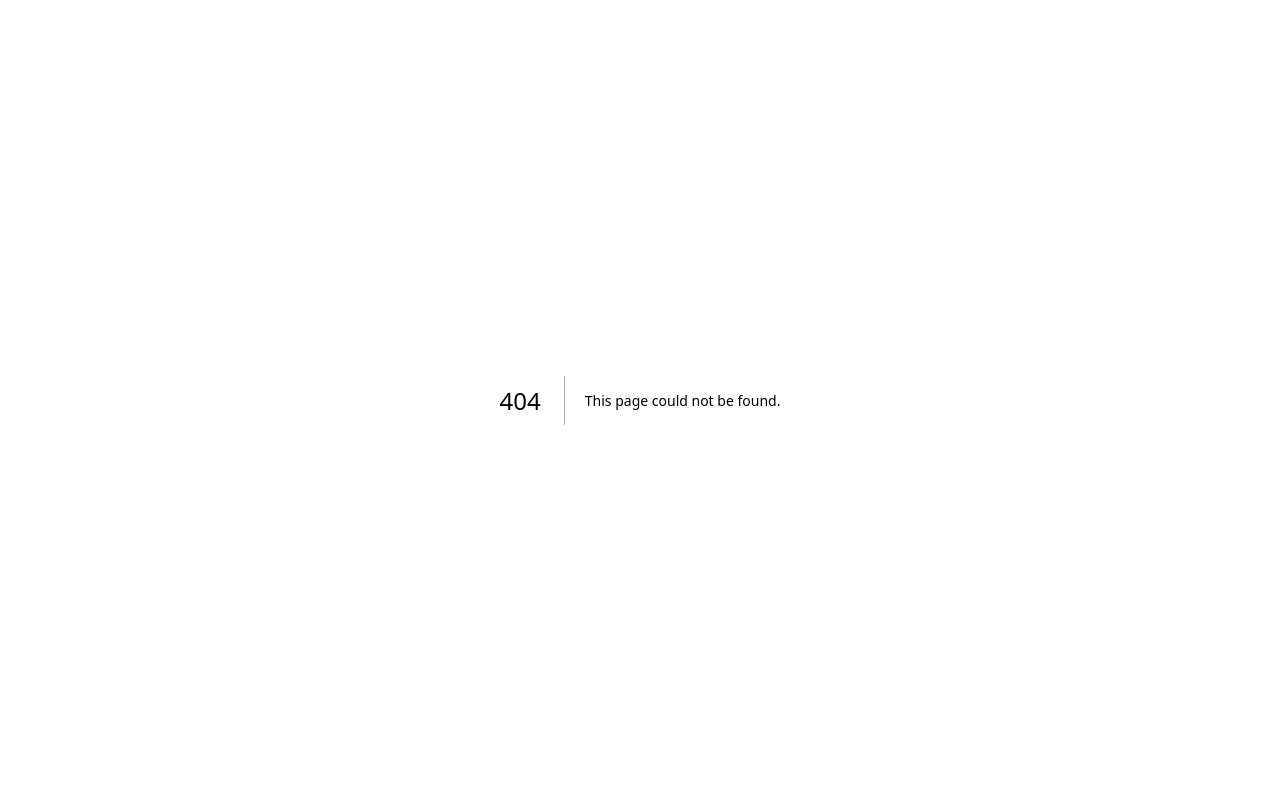
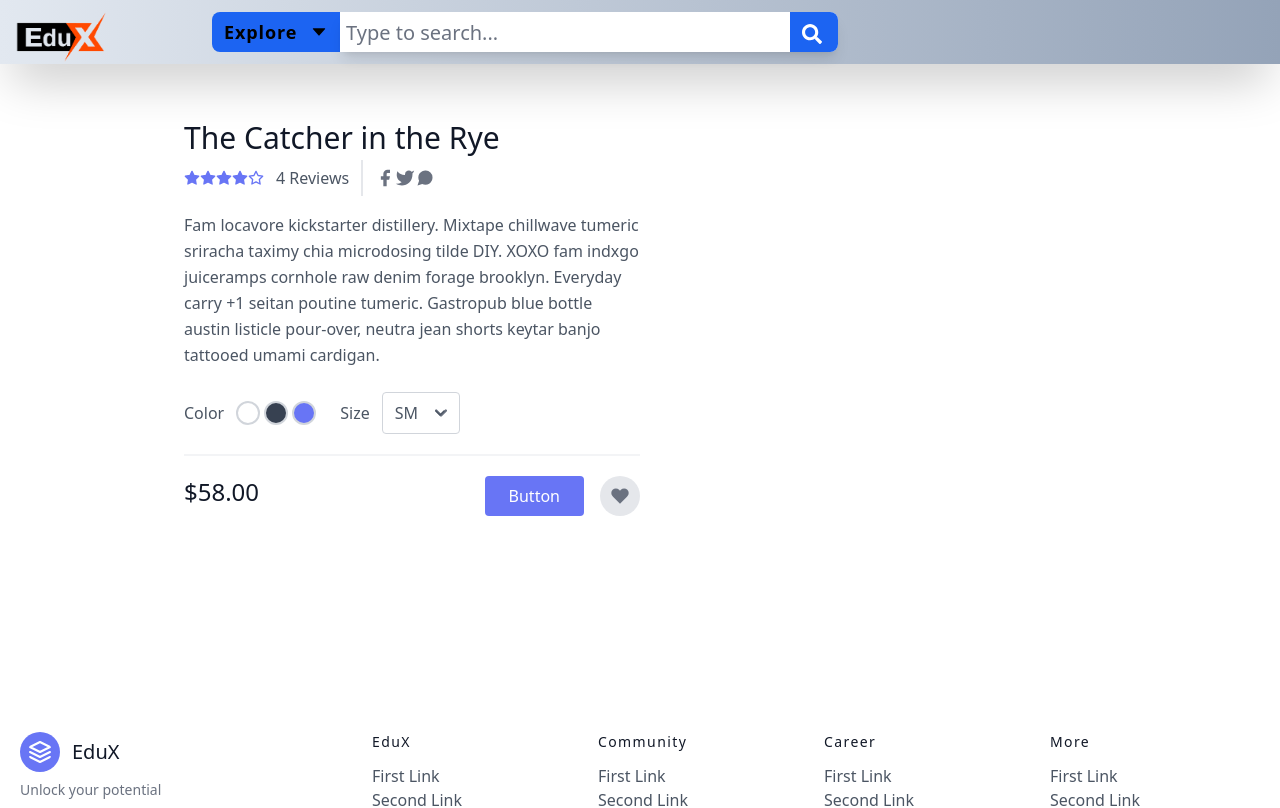
Before and after one commit to AfzalHossan-2005021/EduX, a Next.js app: page /courses/1 in a window 1280 px wide. Before the commit this address had no page. Shown: the top 808 px of the page. Built offline with nearby package versions, Linux system fonts and the light colour scheme.

Commit message:
selected courses api completed

```diff
--- a/components/Navbar.js
+++ b/components/Navbar.js
@@ -3,6 +3,7 @@
 import Logo from '../public/T_logo.png'
 import { FaSearch } from 'react-icons/fa'
 import { AiOutlineCaretUp, AiOutlineCaretDown } from 'react-icons/ai'
+import Link from 'next/link';
 
 const Navbar = () => {
   const [results, setResults] = useState([]);
@@ -29,7 +30,7 @@
   const [isOpen, setIsOpen] = useState(false);
   return (
     <div className='absolute left-48 md:space-y-12'>
-      <button className='absolute bg-blue-600 hover:bg-blue-700 flex items-center w-32 h-10 shadow-xlr justify-between p-2 font-bold text-lg rounded-l-lg tracking-wider border-transparent border-4 duration-300 active:text-white active:border-white'
+      <button  className='absolute bg-blue-600 hover:bg-blue-700 flex items-center w-32 h-10 shadow-xlr justify-between p-2 font-bold text-lg rounded-l-lg tracking-wider border-transparent border-4 duration-5 active:text-white active:border-white'
         onClick={() => setIsOpen((prev) => !prev)}>
         Explore
         {
@@ -136,10 +137,11 @@
       {
         results.map((result, id) => {
           return (
-            <div key={id} className='py-5 px-2.5 hover:bg-zinc-600 text-sky-600'
-              onClick={(e) => alert(`you clicked on {result}`)}>
-              {result.title}
-            </div>
+            <Link href={`/courses/${result.title}`}>
+              <div key={id} className='py-5 px-2.5 hover:bg-zinc-600 text-sky-600'>
+                {result.title}
+              </div>
+            </Link>
           );
         })
       }
--- /dev/null
+++ b/db/get_selected_course_query.js
@@ -0,0 +1,8 @@
+export default function get_selected_course_query(title){
+    return(
+        `SELECT "c_id", "title", "student_count", "rating", "description", "name", "subject", "course_count"
+        FROM "Courses" LEFT JOIN "Users" on "i_id" = "u_id"
+        LEFT JOIN "Instructors" ON "Courses"."i_id" = "Instructors"."i_id"
+        WHERE "Courses"."title" = '${title}'`
+    );
+}
--- /dev/null
+++ b/pages/api/selected_course.js
@@ -0,0 +1,20 @@
+const oracledb = require('oracledb');
+import pool from "../../middleware/connectdb"
+import get_selected_course_query from "@/db/get_selected_course_query";
+
+export default async function selected_course(req, res) {
+	const connection = await pool.acquire();
+    const title = req.body.title
+	try {
+		const result = await connection.execute(
+            get_selected_course_query(title),
+			[],
+			{ outFormat: oracledb.OUT_FORMAT_OBJECT }
+		);
+		res.status(200).json(result.rows);
+	} catch (error) {
+		res.status(500).json({ error: 'An error occurred' });
+	} finally {
+		pool.release(connection);
+	}
+}
--- /dev/null
+++ b/pages/courses/[slug].js
@@ -0,0 +1,95 @@
+import Footer from '@/components/Footer';
+import Navbar from '@/components/Navbar';
+import {useRouter} from 'next/router';
+
+const course_page = () =>{
+  const router = useRouter();
+  const {slug} = router.query;
+  console.log({slug});
+  return <>
+    <Navbar/>
+    <section className="text-gray-600 body-font overflow-hidden">
+      <div className="container px-5 py-24 mx-auto">
+        <div className="lg:w-4/5 mx-auto flex-col">
+          <div className="lg:w-1/2 w-full lg:pl-10 lg:py-6 mt-6 lg:mt-0">
+            <h1 className="text-gray-900 text-3xl title-font font-medium mb-1">The Catcher in the Rye</h1>
+            <div className="flex mb-4">
+              <span className="flex items-center">
+                <svg fill="currentColor" stroke="currentColor" strokeLinecap="round" strokeLinejoin="round" strokeWidth="2" className="w-4 h-4 text-indigo-500" viewBox="0 0 24 24">
+                  <path d="M12 2l3.09 6.26L22 9.27l-5 4.87 1.18 6.88L12 17.77l-6.18 3.25L7 14.14 2 9.27l6.91-1.01L12 2z"></path>
+                </svg>
+                <svg fill="currentColor" stroke="currentColor" strokeLinecap="round" strokeLinejoin="round" strokeWidth="2" className="w-4 h-4 text-indigo-500" viewBox="0 0 24 24">
+                  <path d="M12 2l3.09 6.26L22 9.27l-5 4.87 1.18 6.88L12 17.77l-6.18 3.25L7 14.14 2 9.27l6.91-1.01L12 2z"></path>
+                </svg>
+                <svg fill="currentColor" stroke="currentColor" strokeLinecap="round" strokeLinejoin="round" strokeWidth="2" className="w-4 h-4 text-indigo-500" viewBox="0 0 24 24">
+                  <path d="M12 2l3.09 6.26L22 9.27l-5 4.87 1.18 6.88L12 17.77l-6.18 3.25L7 14.14 2 9.27l6.91-1.01L12 2z"></path>
+                </svg>
+                <svg fill="currentColor" stroke="currentColor" strokeLinecap="round" strokeLinejoin="round" strokeWidth="2" className="w-4 h-4 text-indigo-500" viewBox="0 0 24 24">
+                  <path d="M12 2l3.09 6.26L22 9.27l-5 4.87 1.18 6.88L12 17.77l-6.18 3.25L7 14.14 2 9.27l6.91-1.01L12 2z"></path>
+                </svg>
+                <svg fill="none" stroke="currentColor" strokeLinecap="round" strokeLinejoin="round" strokeWidth="2" className="w-4 h-4 text-indigo-500" viewBox="0 0 24 24">
+                  <path d="M12 2l3.09 6.26L22 9.27l-5 4.87 1.18 6.88L12 17.77l-6.18 3.25L7 14.14 2 9.27l6.91-1.01L12 2z"></path>
+                </svg>
+                <span className="text-gray-600 ml-3">4 Reviews</span>
+              </span>
+              <span className="flex ml-3 pl-3 py-2 border-l-2 border-gray-200 space-x-2s">
+                <a className="text-gray-500">
+                  <svg fill="currentColor" strokeLinecap="round" strokeLinejoin="round" strokeWidth="2" className="w-5 h-5" viewBox="0 0 24 24">
+                    <path d="M18 2h-3a5 5 0 00-5 5v3H7v4h3v8h4v-8h3l1-4h-4V7a1 1 0 011-1h3z"></path>
+                  </svg>
+                </a>
+                <a className="text-gray-500">
+                  <svg fill="currentColor" strokeLinecap="round" strokeLinejoin="round" strokeWidth="2" className="w-5 h-5" viewBox="0 0 24 24">
+                    <path d="M23 3a10.9 10.9 0 01-3.14 1.53 4.48 4.48 0 00-7.86 3v1A10.66 10.66 0 013 4s-4 9 5 13a11.64 11.64 0 01-7 2c9 5 20 0 20-11.5a4.5 4.5 0 00-.08-.83A7.72 7.72 0 0023 3z"></path>
+                  </svg>
+                </a>
+                <a className="text-gray-500">
+                  <svg fill="currentColor" strokeLinecap="round" strokeLinejoin="round" strokeWidth="2" className="w-5 h-5" viewBox="0 0 24 24">
+                    <path d="M21 11.5a8.38 8.38 0 01-.9 3.8 8.5 8.5 0 01-7.6 4.7 8.38 8.38 0 01-3.8-.9L3 21l1.9-5.7a8.38 8.38 0 01-.9-3.8 8.5 8.5 0 014.7-7.6 8.38 8.38 0 013.8-.9h.5a8.48 8.48 0 018 8v.5z"></path>
+                  </svg>
+                </a>
+              </span>
+            </div>
+            <p className="leading-relaxed">Fam locavore kickstarter distillery. Mixtape chillwave tumeric sriracha taximy chia microdosing tilde DIY. XOXO fam indxgo juiceramps cornhole raw denim forage brooklyn. Everyday carry +1 seitan poutine tumeric. Gastropub blue bottle austin listicle pour-over, neutra jean shorts keytar banjo tattooed umami cardigan.</p>
+            <div className="flex mt-6 items-center pb-5 border-b-2 border-gray-100 mb-5">
+              <div className="flex">
+                <span className="mr-3">Color</span>
+                <button className="border-2 border-gray-300 rounded-full w-6 h-6 focus:outline-none"></button>
+                <button className="border-2 border-gray-300 ml-1 bg-gray-700 rounded-full w-6 h-6 focus:outline-none"></button>
+                <button className="border-2 border-gray-300 ml-1 bg-indigo-500 rounded-full w-6 h-6 focus:outline-none"></button>
+              </div>
+              <div className="flex ml-6 items-center">
+                <span className="mr-3">Size</span>
+                <div className="relative">
+                  <select className="rounded border appearance-none border-gray-300 py-2 focus:outline-none focus:ring-2 focus:ring-indigo-200 focus:border-indigo-500 text-base pl-3 pr-10">
+                    <option>SM</option>
+                    <option>M</option>
+                    <option>L</option>
+                    <option>XL</option>
+                  </select>
+                  <span className="absolute right-0 top-0 h-full w-10 text-center text-gray-600 pointer-events-none flex items-center justify-center">
+                    <svg fill="none" stroke="currentColor" strokeLinecap="round" strokeLinejoin="round" strokeWidth="2" className="w-4 h-4" viewBox="0 0 24 24">
+                      <path d="M6 9l6 6 6-6"></path>
+                    </svg>
+                  </span>
+                </div>
+              </div>
+            </div>
+            <div className="flex">
+              <span className="title-font font-medium text-2xl text-gray-900">$58.00</span>
+              <button className="flex ml-auto text-white bg-indigo-500 border-0 py-2 px-6 focus:outline-none hover:bg-indigo-600 rounded">Button</button>
+              <button className="rounded-full w-10 h-10 bg-gray-200 p-0 border-0 inline-flex items-center justify-center text-gray-500 ml-4">
+                <svg fill="currentColor" strokeLinecap="round" strokeLinejoin="round" strokeWidth="2" className="w-5 h-5" viewBox="0 0 24 24">
+                  <path d="M20.84 4.61a5.5 5.5 0 00-7.78 0L12 5.67l-1.06-1.06a5.5 5.5 0 00-7.78 7.78l1.06 1.06L12 21.23l7.78-7.78 1.06-1.06a5.5 5.5 0 000-7.78z"></path>
+                </svg>
+              </button>
+            </div>
+          </div>
+        </div>
+      </div>
+    </section>
+    <Footer/>
+  </>;
+};
+
+export default course_page;
--- a/pages/index.js
+++ b/pages/index.js
@@ -22,12 +22,12 @@
 
   return (
     <main>
-      <div>
+      <div className='flex-col'>
         <Head>
           <title>EduX</title>
         </Head>
+        <div className='flex-col'>
         <Navbar/>
-        <div>
           <div className='parent'>
             <div className="container"><h1 className="text-3xl font-bold underline">Welcome to EduX</h1></div>
             <div className="container"><h3>Explore and unlock your potential with EduX</h3></div>
@@ -52,8 +52,8 @@
               </div>;
             })}
           </div>
+        <Footer/>
         </div>
-        <Footer/>
       </div>
     </main>
   );
```
